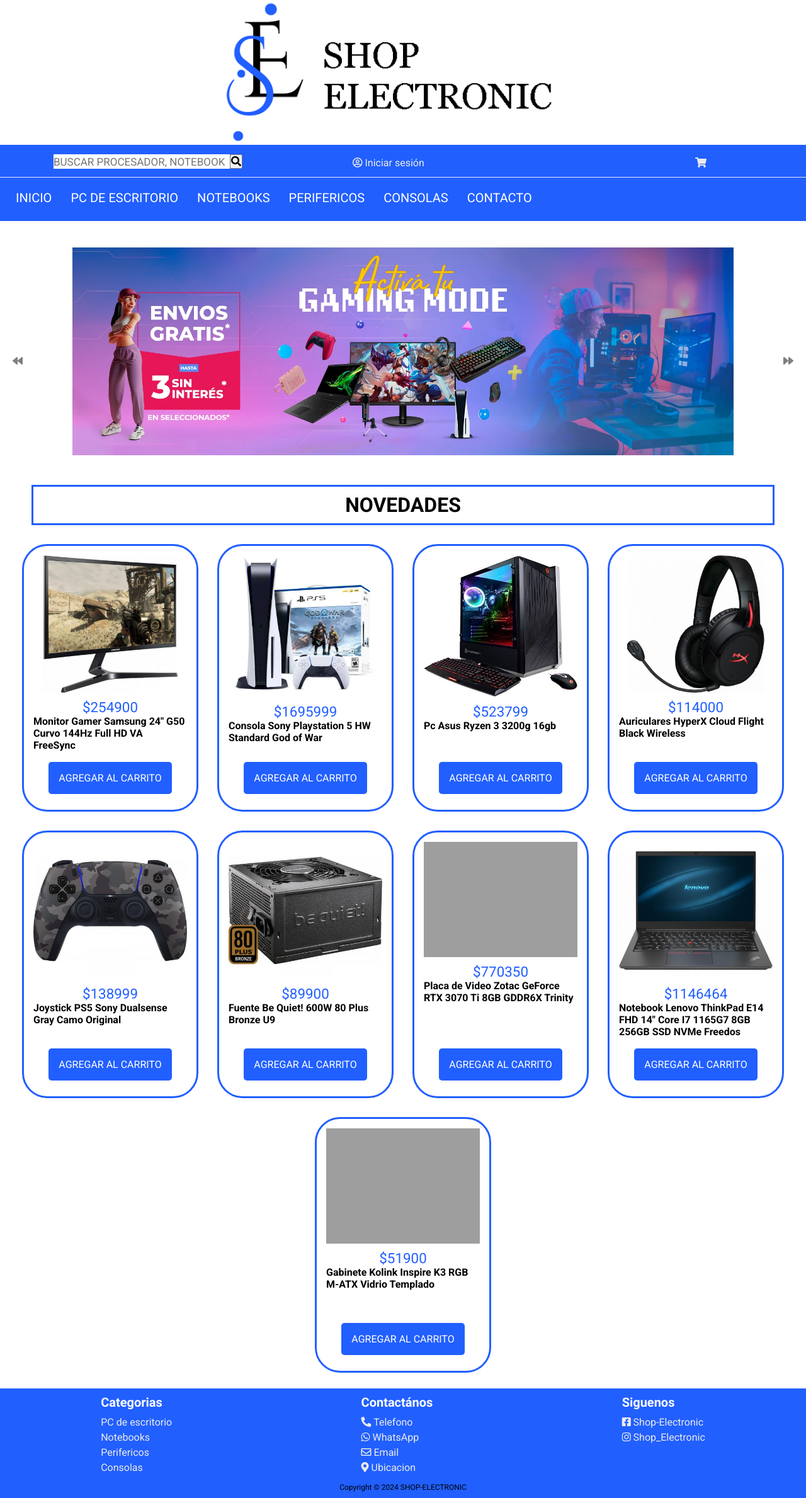
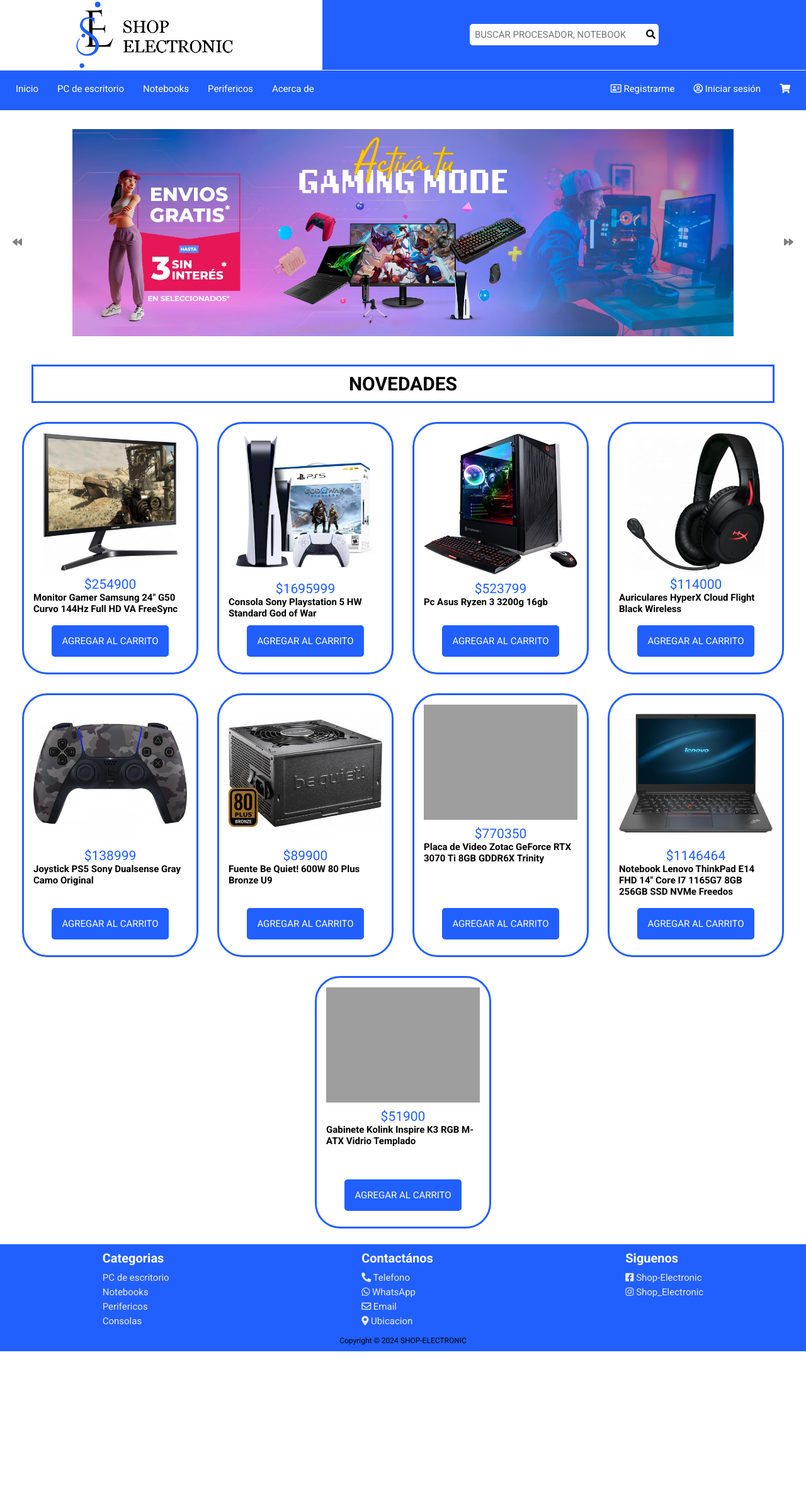
Before and after one commit to Miguel-TR/shop-electronic, a Node server app: page / in a window 1280 px wide. Shown: the whole page at 63% size. After the commit the page ends 2146 px from the top, so only its background shows below. Run offline with Node 20, Linux system fonts and the light colour scheme; grey boxes are pictures that could not be loaded.

Commit message:
se modifica estilos del header

```diff
--- a/public/css/crear-producto.css
+++ b/public/css/crear-producto.css
@@ -1,13 +1,3 @@
-* {
-  box-sizing: border-box;
-  margin: 0;
-  padding: 0;
-}
-
-html {
-  font-family: 'Roboto', sans-serif;
-}
-
 main {
   margin: 0 auto;
 
@@ -55,11 +45,13 @@
   top: 25%;
   transition: .3s;
 }
-.campo-info-categoria{
+
+.campo-info-categoria {
   display: flex;
   justify-content: space-between;
 }
-.campo-info-descripcion{
+
+.campo-info-descripcion {
   display: flex;
   flex-direction: column;
 }
@@ -67,18 +59,21 @@
 .campo-info-descripcion textarea {
   height: 100px;
   border: 2px solid gray;
-  padding: 10px ;
+  padding: 10px;
   outline: none;
   width: 100%;
 
 }
-.campo-info-descripcion label{
+
+.campo-info-descripcion label {
   position: relative;
 }
-.campo-info-categoria label{
+
+.campo-info-categoria label {
   position: relative;
 }
-.campo-info-categoria select{
+
+.campo-info-categoria select {
   width: 40%;
 }
 
@@ -92,7 +87,7 @@
 
 }
 
-.campo-info-categoria input{
+.campo-info-categoria input {
   width: 90%;
 
 }
--- a/public/css/footer.css
+++ b/public/css/footer.css
@@ -4,15 +4,6 @@
 */
 
 /* ESTILOS BASE (MOBILE/CELULAR/SMARTPHONE) --------------------------------------*/
-* {
-    font-family: 'Roboto', sans-serif;
-    font-size: 16px;
-    box-sizing: border-box;
-    padding: 0;
-    margin: 0;
-    display: block;
-}
-
 footer {
     background-color: #215fff;
     padding-top: 10px;
@@ -26,7 +17,7 @@
     margin-right: 10px;
 }
 
-h3 {
+footer h3 {
     margin-bottom: 10px;
     color: white;
 }
--- a/public/css/header.css
+++ b/public/css/header.css
@@ -8,92 +8,110 @@
     display: none;
 }
 
-header {
-    font-family: 'Roboto', sans-serif;
-    font-size: 16px;
-    box-sizing: border-box;
-    padding: 0;
-    margin: 0;
-    display: block;
-    /* padding-bottom: 10px; */
-    margin-bottom: 10px;
-}
-
 header div {
     background-color: #215fff;
 }
 
 header img {
-    width: 100vw;
+    width: 80%;
     margin: auto;
 }
 
-.personal {
-    padding-top: 3px;
+header #logo {
+    background-color: white;
+
+}
+
+header .personal {
     padding-bottom: 3px;
 }
 
-.buscador {
-    width: 80%;
+header .buscador {
+    width: 70%;
     display: flex;
     margin: auto;
     margin-top: 10px;
     margin-bottom: 10px;
 }
 
-.buscador input {
+header .buscador input {
+    font-size: 13px;
     width: 100%;
+    padding: 5px 5px;
+    border-top-left-radius: 5px;
+    border-bottom-left-radius: 5px;
 }
 
-.cuenta {
-    width: 50vw;
+header .buscador button {
+    background-color: white;
+    border: 0;
+    padding: 5px;
+    border-top-right-radius: 5px;
+    border-bottom-right-radius: 5px;
+}
+
+header .buscador i {
+    font-size: 15px;
+}
+
+header .cuenta {
     display: flex;
+    width: 50%;
     margin: auto;
+    margin-top: 15px;
     margin-bottom: 10px;
 }
 
-.cuenta a {
+header .cuenta a {
     color: #ebebeb;
     padding-left: 5px;
     padding-right: 5px;
 }
 
-#sesion {
+header .cuenta i {
+    font-size: 15px;
+}
+
+header #sesion {
     width: 85%;
 }
 
-#carrito {
+header #carrito {
     width: 15%;
 }
 
-nav {
+header nav {
     background-color: #215fff;
-    padding-left: 10px;
-    padding-top: 10px;
-    padding-bottom: 10px;
+    padding: 10px;
     display: none;
 }
 
-nav li {
+header nav li {
     margin-bottom: 10px;
 }
 
-nav li a {
+header nav li a {
     color: white;
 }
 
-nav li a:hover {
+header nav li a:hover {
     color: black;
 }
 
-.boton-desplegable {
+header .boton-desplegable {
     padding-bottom: 5px;
 }
 
-.boton-desplegable button {
-    width: 2em;
-    height: 2em;
+header .boton-desplegable button {
+    width: 2.5em;
+    height: 2.5em;
     margin: auto;
+    border: 0;
+    border-radius: 5px;
+}
+
+header .boton-desplegable i {
+    font-size: 20px;
 }
 
 header a {
@@ -103,46 +121,82 @@
 
 /* ESTILOS PARA TABLETS ------------------------------------------*/
 @media (min-width:574px) {
+    header {
+        /* position: fixed;
+        width: 100%;
+        z-index: 100; */
+    }
+
+    header .personal #logo {
+        width: 40%;
+    }
+
+    header .personal {
+        padding: 0;
+    }
+
     #logo img {
+        width: 60%;
+    }
+
+    header .personal .buscador {
+        margin: auto;
+        justify-content: center;
+    }
+
+    header .buscador input {
         width: 50%;
     }
 
-    nav {
-        display: block;
+    header .cuenta {
+        display: none;
     }
 
-    .personal {
-        padding-top: 5px;
-        border-bottom: solid 1px #ebebeb;
+    header #sesion {
+        width: 100%;
     }
 
-    .boton-desplegable {
+    header nav {
+        display: flex;
+        justify-content: space-between;
+    }
+
+    header nav ul {
+        display: flex;
+        text-align: center;
+    }
+
+    header nav li {
+        padding-left: 10px;
+        padding-right: 10px;
+        margin-top: 10px;
+    }
+
+    header .personal {
+        border-bottom: solid 1px #ebebeb;
+        display: flex;
+    }
+
+    header .boton-desplegable {
         display: none;
     }
 }
 
 /* ESTILOS PARA DESKTOP ------------------------------------------*/
 @media (min-width:769px) {
-    .personal {
-        display: flex;
-    }
-
-    .buscador {
+    header .buscador {
         width: 300px;
     }
 
-    nav ul {
-        display: flex;
-        text-align: center;
+    header .buscador input {
+        width: 100%;
+        font-size: 15px;
+        padding: 8px;
     }
 
-    nav li {
+    header nav li {
         padding-left: 15px;
         padding-right: 15px;
-        margin-top: 10px;
     }
 
-    nav a {
-        font-size: 20px;
-    }
 }
--- a/public/css/productCart.css
+++ b/public/css/productCart.css
@@ -1,11 +1,3 @@
-* {
-    font-family: 'Roboto', sans-serif;
-    box-sizing: border-box;
-    margin: 0;
-    padding: 0;
-    display: block;
-}
-
 .shop_table {
     display: flex;
     flex-wrap: wrap;
--- a/public/css/styles_global.css
+++ b/public/css/styles_global.css
@@ -17,13 +17,9 @@
 /* ESTILOS PARA TABLETS ------------------------------------------*/
 @media (min-width:426px) {
     * {
-        font-size: 16px;
+        font-size: 15px;
     }
 }
 
 /* ESTILOS PARA DESKTOP ------------------------------------------*/
-@media (min-width:769px) {
-    * {
-        font-size: 18px;
-    }
-}
+@media (min-width:769px) {}
--- a/src/routes/loginRoutes.js
+++ b/src/routes/loginRoutes.js
@@ -2,7 +2,7 @@
 const { renderLogin, renderRegister } = require('../controllers/loginController');
 const router = express.Router();
 
-router.get('/iniciar-sesion', renderLogin);
+router.get('/login', renderLogin);
 
-router.get('/crear-cuenta', renderRegister);
+router.get('/register', renderRegister);
 module.exports = router;
--- a/src/views/login.ejs
+++ b/src/views/login.ejs
@@ -23,7 +23,7 @@
         </div>
         <p class="recuperar-contra"><a href="#">¿Olvidaste tu contraseña?</a></p>
         <input class="btn" type="submit" value="Iniciar Sesión" />
-        <p>¿No tenés cuenta aun? <a class="link-crear-cuenta" href="#">Crear Cuenta</a></p>
+        <p>¿No tenés cuenta aun? <a class="link-crear-cuenta" href="/register">Crear Cuenta</a></p>
       </fieldset>
     </form>
   </main>
--- a/src/views/partials/header.ejs
+++ b/src/views/partials/header.ejs
@@ -1,23 +1,27 @@
 <header>
-    <a href="#" id="logo"><img src="/images/logoMobile.png" alt="No se encontro el logo."></a>
     <div class="personal">
+        <a href="/" id="logo"><img src="/images/logoMobile.png" alt="No se encontro el logo."></a>
         <div class="buscador">
             <input name="keywords" placeholder="BUSCAR PROCESADOR, NOTEBOOK">
             <button><i class="fas fa-search"></i></button>
         </div>
         <div class="cuenta">
-            <a href="#" id="sesion"><i class="far fa-user-circle"></i> Iniciar sesión</a>
+            <a href="/login" id="sesion"><i class="far fa-user-circle"></i> Iniciar sesión</a>
             <a href="#" id="carrito"><i class="fas fa-shopping-cart"></i></a>
         </div>
     </div>
     <nav>
         <ul>
-            <li><a href="#">INICIO</a></li>
-            <li><a href="#">PC DE ESCRITORIO</a></li>
-            <li><a href="#">NOTEBOOKS</a></li>
-            <li><a href="#">PERIFERICOS</a></li>
-            <li><a href="#">CONSOLAS</a></li>
-            <li><a href="#">CONTACTO</a></li>
+            <li><a href="/">Inicio</a></li>
+            <li><a href="#">PC de escritorio</a></li>
+            <li><a href="#">Notebooks</a></li>
+            <li><a href="#">Perifericos</a></li>
+            <li><a href="/about">Acerca de</a></li>
+        </ul>
+        <ul>
+            <li><a href="/register"><i class="far fa-address-card"></i> Registrarme</a></li>
+            <li><a href="/login" id="sesion"><i class="far fa-user-circle"></i> Iniciar sesión</a></li>
+            <li><a href="#" id="carrito"><i class="fas fa-shopping-cart"></i></a></li>
         </ul>
     </nav>
     <div class="boton-desplegable">
```
Also changed, not shown: src/models/user.json (+39 -290 lines).
